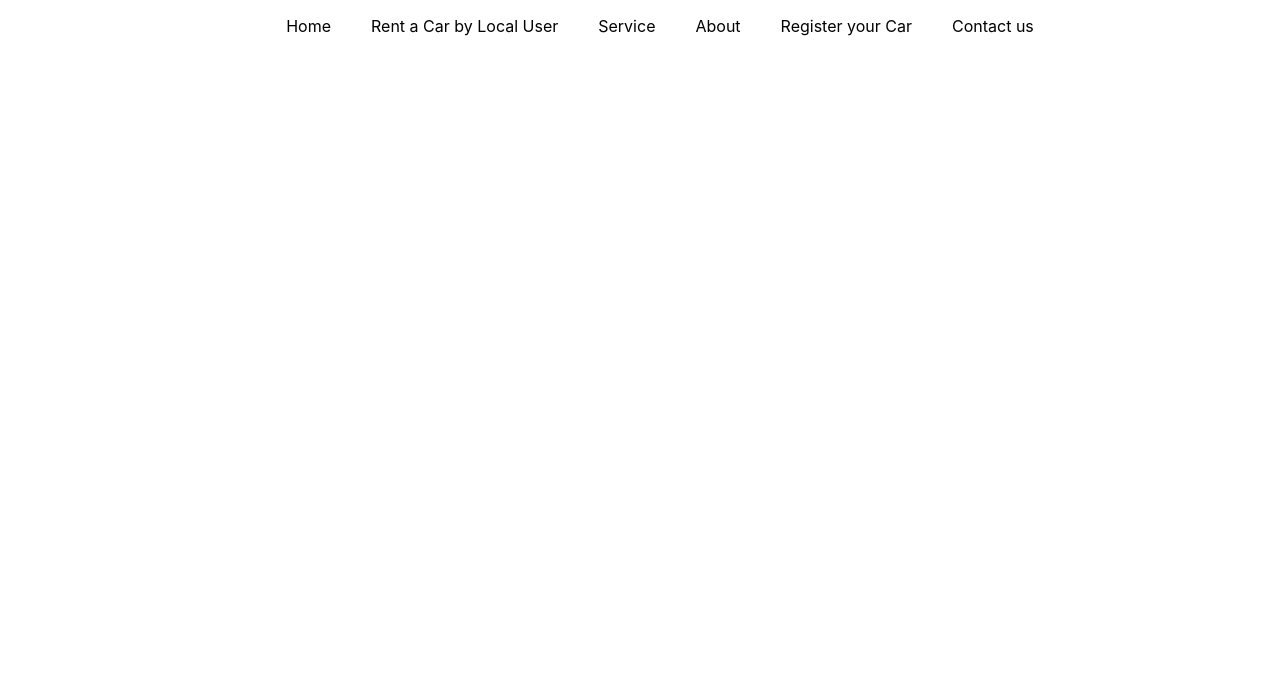
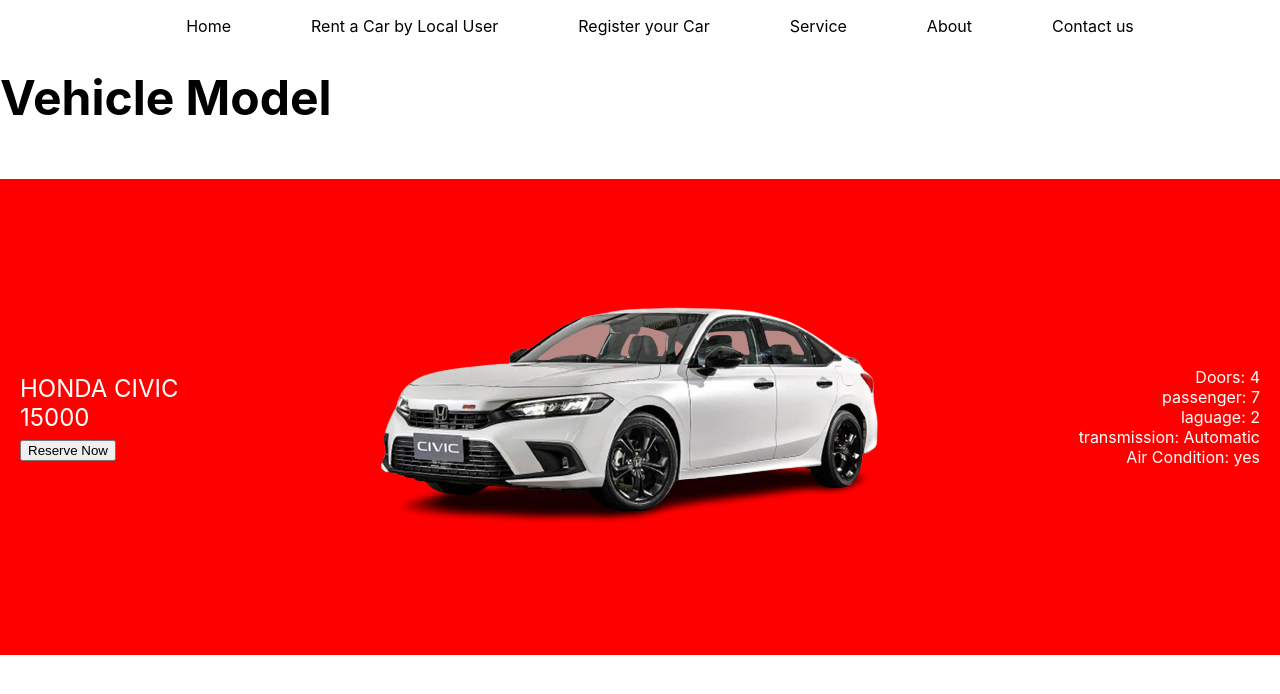
Before and after one commit to rahoolrathi/Ak-Rental-Services-Website, a React (Create React App) app: page / in a window 1280 px wide. Shown: the top 694 px of the page. Built offline with nearby package versions, Linux system fonts and the light colour scheme.

Commit message:
Home page updated

```diff
--- a/src/Components/UI/Navbar.js
+++ b/src/Components/UI/Navbar.js
@@ -3,7 +3,8 @@
 const Navbar = () => {
   const listItemStyle = {
     display: "inline",
-    margin: "0 20px",
+    margin: "0 40px",
+
   };
 
   return (
@@ -11,9 +12,9 @@
       <ul style={{ textAlign: "center" }}>
         <li style={listItemStyle}>Home</li>
         <li style={listItemStyle}>Rent a Car by Local User</li>
+        <li style={listItemStyle}>Register your Car</li>
         <li style={listItemStyle}>Service</li>
         <li style={listItemStyle}>About</li>
-        <li style={listItemStyle}>Register your Car</li>
         <li style={listItemStyle}>Contact us</li>
       </ul>
     </nav>
--- /dev/null
+++ b/src/Components/UI/ShowCars.js
@@ -0,0 +1,58 @@
+import React from 'react';
+import Civic_img from '../Assets/Civic.png';
+
+const Showcar = () => {
+    const containerStyle = {
+        display: 'flex',
+        alignItems: 'center',
+        justifyContent: 'space-between',
+        background: 'red',
+        padding: '20px',
+    };
+
+    const bookingInfoStyle = {
+        textAlign: 'left',
+        color: 'white',
+        fontSize: '1.5rem',
+    };
+
+    const imageStyle = {
+        textAlign: 'center',
+    };
+
+    const insideInfoStyle = {
+        textAlign: 'right',
+        color: 'white',
+        fontSize: '1rem',
+    };
+
+    const headingStyle = {
+        fontSize: '3rem',
+    };
+
+    return (
+        <div className="Vehicle model">
+            <h1 style={headingStyle}>Vehicle Model</h1>
+            <br />
+            <div style={containerStyle}>
+                <div className="booking_info" style={bookingInfoStyle}>
+                    <div>HONDA CIVIC</div>
+                    <div>15000</div>
+                    <button>Reserve Now</button>
+                </div>
+                <div className="img" style={imageStyle}>
+                    <img src={Civic_img} alt="Civic" />
+                </div>
+                <div className="inside info" style={insideInfoStyle}>
+                    <div>Doors: 4</div>
+                    <div>passenger: 7</div>
+                    <div>laguage: 2</div>
+                    <div>transmission: Automatic</div>
+                    <div>Air Condition: yes</div>
+                </div>
+            </div>
+        </div>
+    );
+};
+
+export default Showcar;
--- a/src/Components/pages/home/Home.js
+++ b/src/Components/pages/home/Home.js
@@ -1,8 +1,10 @@
 import Navbar from "../../UI/Navbar";
+import ShowCars from "../../UI/ShowCars";
 const Home = () => {
   return (
     <>
       <Navbar/>
+      <ShowCars></ShowCars>
     </>
   );
 };
```
Also changed, not shown: src/Components/Assets/Civic.png (added).
